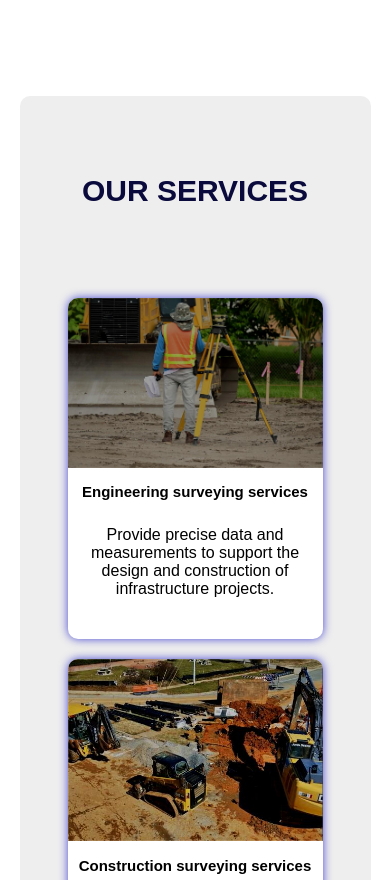
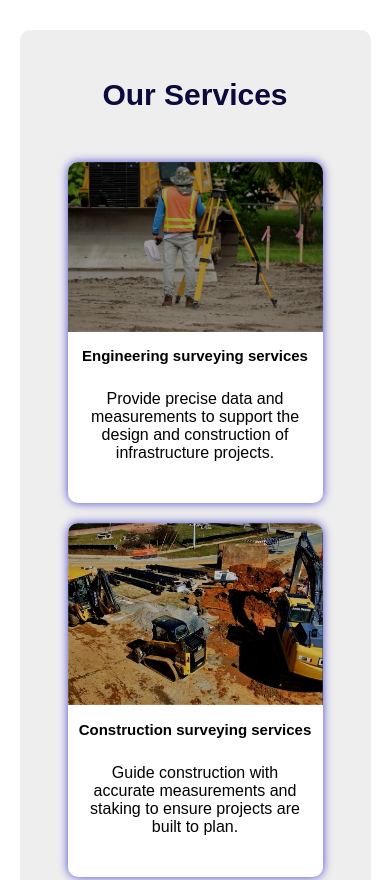
Before and after one commit to bluehawaii02/Miima-survey, a plain HTML site: page about.html in a window 390 px wide. Shown: the part 438-1318 px from the top of the page. Drawn offline with nearby package versions, Linux system fonts and the light colour scheme.

Commit message:
wednesday 17th 4th commit of the day

```diff
--- a/about.html
+++ b/about.html
@@ -38,7 +38,7 @@
         </div>
         <div class="section2">
             <div class="sect-section1">
-                <h4>OUR SERVICES</h4>
+                <h4>Our Services</h4>
                 <div class="section2-col1">
                     <div class="E-survey-about">
                         <img src="assets/quote-bg.jpg" alt="engineers">
--- a/styles/about.css
+++ b/styles/about.css
@@ -660,6 +660,17 @@ footer{
     .head-mid-st-about{
         display: none;
     }
+    .section2{
+        margin-top: 30px;
+        .sect-section1{
+            margin-top: 0;
+            transform: translateY(-30px);
+            .section2-col1{
+                padding-top: 0;
+                transform: translateY(-40px);
+            }
+        }
+    }
     .dropdown{
         display: flex;
     }
--- a/styles/styles.css
+++ b/styles/styles.css
@@ -202,6 +202,7 @@ header{
     align-items: center;
     width: 35%;
     height: 25rem;
+    box-shadow: 0 0 10px rgba(13, 30, 73, .7);
     img{
         width: 100%;
         height: 55%;
```
